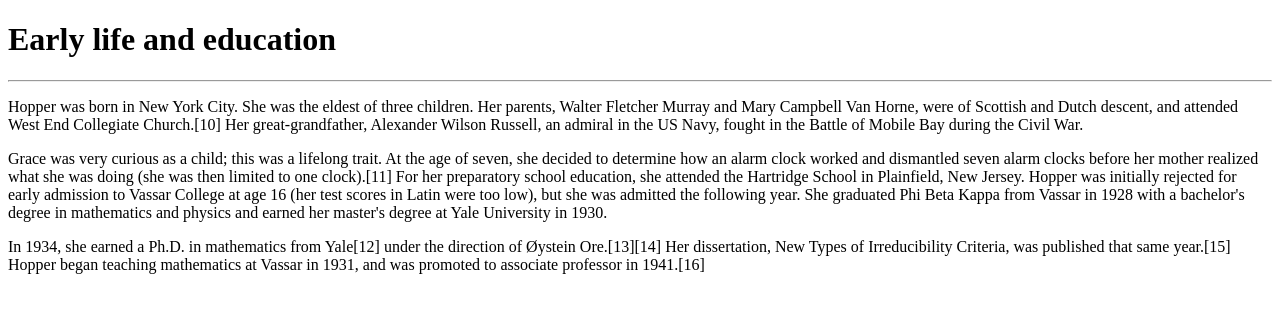
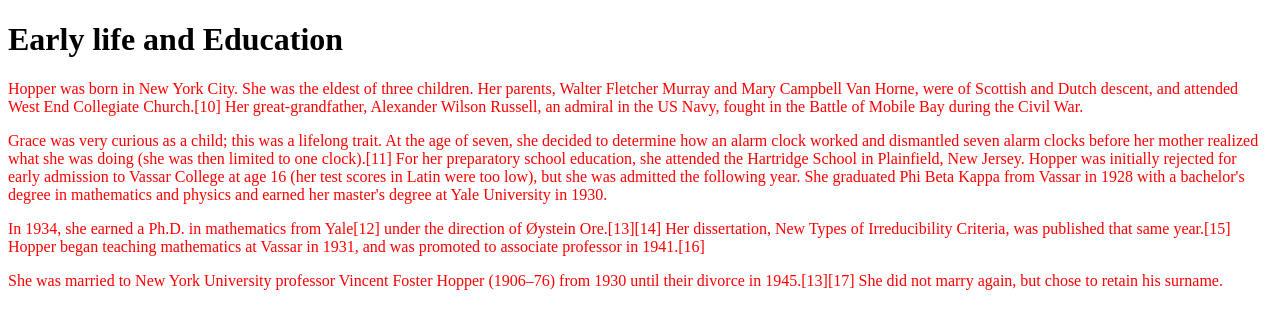
Before and after one commit to diana1418/grace_hopper_html, a plain HTML site: page information.html in a window 1280 px wide. Drawn offline with Linux system fonts and the light colour scheme; files that its build step writes are made by us from their sources.

Commit message:
agregando lo que faltó

```diff
--- a/information.html
+++ b/information.html
@@ -3,13 +3,18 @@
   <head>
     <meta charset="utf-8">
     <title>Info</title>
+    <link href="https://fonts.googleapis.com/css?family=Crimson+Text:400,600" rel="stylesheet">
+    <link rel="stylesheet" href="css/main.css">
   </head>
   <body>
-    <!-- Titulo principal-->
-    <h1>Early life and education</h1>
-    <hr>
-    <p>Hopper was born in New York City. She was the eldest of three children. Her parents, Walter Fletcher Murray and Mary Campbell Van Horne, were of Scottish and Dutch descent, and attended West End Collegiate Church.[10] Her great-grandfather, Alexander Wilson Russell, an admiral in the US Navy, fought in the Battle of Mobile Bay during the Civil War.</p>
-    <p>Grace was very curious as a child; this was a lifelong trait. At the age of seven, she decided to determine how an alarm clock worked and dismantled seven alarm clocks before her mother realized what she was doing (she was then limited to one clock).[11] For her preparatory school education, she attended the Hartridge School in Plainfield, New Jersey. Hopper was initially rejected for early admission to Vassar College at age 16 (her test scores in Latin were too low), but she was admitted the following year. She graduated Phi Beta Kappa from Vassar in 1928 with a bachelor's degree in mathematics and physics and earned her master's degree at Yale University in 1930.</p>
-    <p>In 1934, she earned a Ph.D. in mathematics from Yale[12] under the direction of Øystein Ore.[13][14] Her dissertation, New Types of Irreducibility Criteria, was published that same year.[15] Hopper began teaching mathematics at Vassar in 1931, and was promoted to associate professor in 1941.[16]</p>
+    <main>
+      <!-- Título principal -->
+      <h1>Early life and Education</h1>
+      <!-- Info -->
+      <p>Hopper was born in New York City. She was the eldest of three children. Her parents, Walter Fletcher Murray and Mary Campbell Van Horne, were of Scottish and Dutch descent, and attended West End Collegiate Church.[10] Her great-grandfather, Alexander Wilson Russell, an admiral in the US Navy, fought in the Battle of Mobile Bay during the Civil War.</p>
+      <p>Grace was very curious as a child; this was a lifelong trait. At the age of seven, she decided to determine how an alarm clock worked and dismantled seven alarm clocks before her mother realized what she was doing (she was then limited to one clock).[11] For her preparatory school education, she attended the Hartridge School in Plainfield, New Jersey. Hopper was initially rejected for early admission to Vassar College at age 16 (her test scores in Latin were too low), but she was admitted the following year. She graduated Phi Beta Kappa from Vassar in 1928 with a bachelor's degree in mathematics and physics and earned her master's degree at Yale University in 1930.</p>
+      <p>In 1934, she earned a Ph.D. in mathematics from Yale[12] under the direction of Øystein Ore.[13][14] Her dissertation, New Types of Irreducibility Criteria, was published that same year.[15] Hopper began teaching mathematics at Vassar in 1931, and was promoted to associate professor in 1941.[16]</p>
+      <p>She was married to New York University professor Vincent Foster Hopper (1906–76) from 1930 until their divorce in 1945.[13][17] She did not marry again, but chose to retain his surname.</p>
+    </main>
   </body>
 </html>
```
